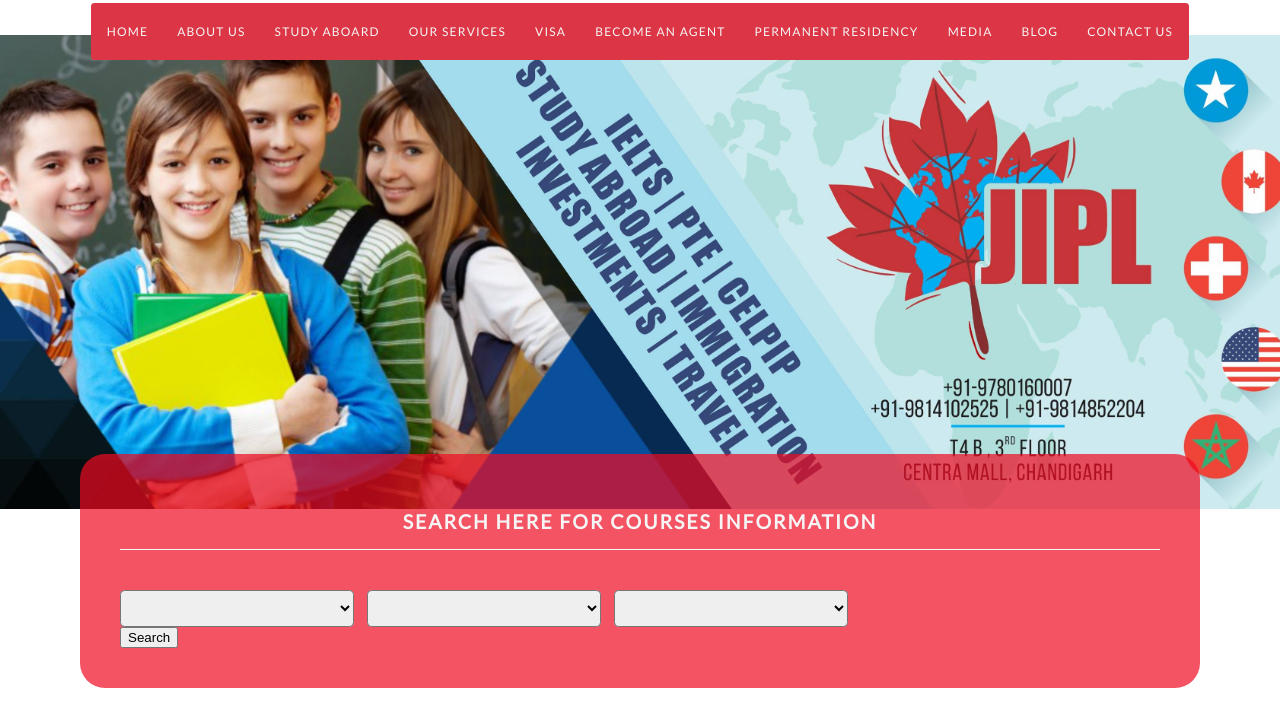
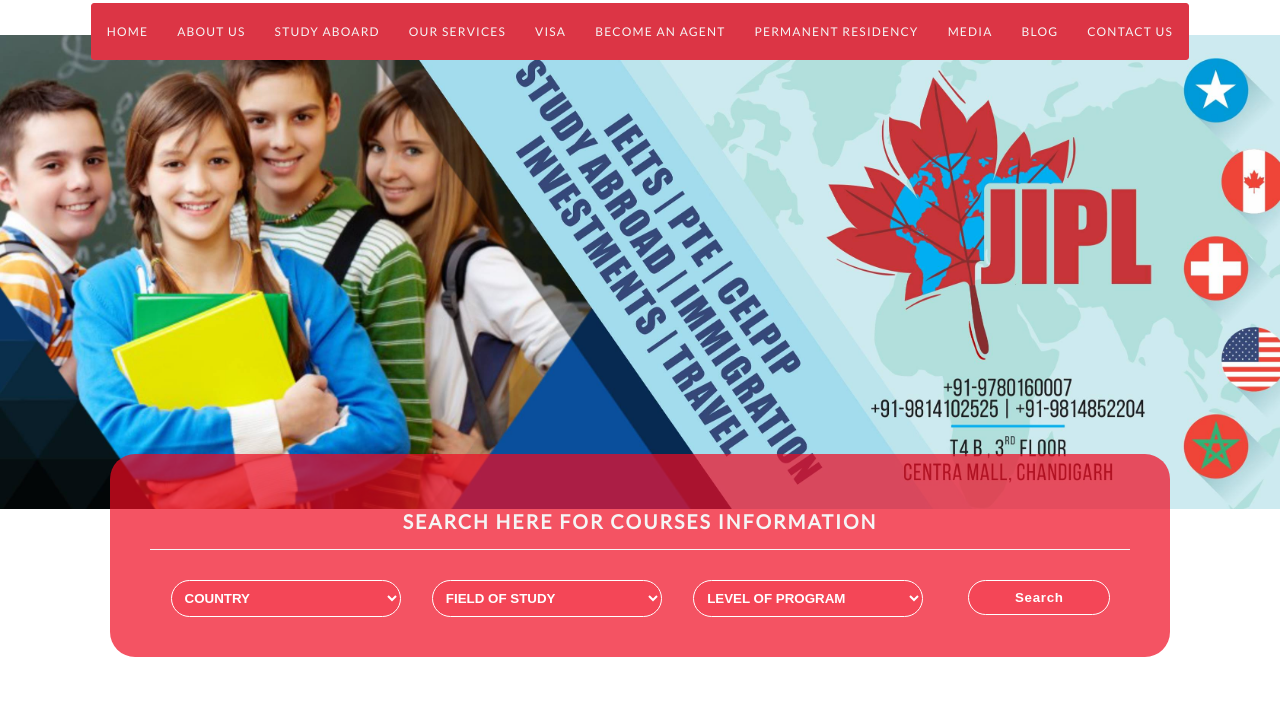
Before and after one commit to NamraAnsari/NamraAnsari.github.io, a plain HTML site: page Jakara/index.html in a window 1280 px wide. Shown: the part 176-885 px from the top of the page. Drawn offline with nearby package versions, Linux system fonts and the light colour scheme.

Commit message:
fixed css related issues

```diff
--- a/Jakara/css/style.css
+++ b/Jakara/css/style.css
@@ -143,49 +143,17 @@ body{
 .show{
     display: block;
 }
+/* .section-1{
+    width: 100%;
+    height: 100vh;
+    position: relative;
+} */
 .banner img{
     max-width: 100%;
     max-height: 100vh;
 }
-/* .banner{
-    position: absolute;
-
-} */
-.steps{
-   margin: 65px 0;
-   color: rgb(31, 30, 30)
-}
-.steps-desc{
-    width: 20%;
-    float: left;
-}
-.steps-header h1{
-    font-family: 'Alfa Slab One','Lato';
-    text-align: center;
-    letter-spacing: 5;
-    margin-bottom: 70px;
-    line-height: 1.7;
-    text-transform: uppercase;
-}
-.steps-img{
-    background-color: #bb2837;
-    border-radius: 50%;
-    padding: 40px;
-    margin: 0 17%;
-    margin-bottom: 50px;
-
-}
-.img-desc{
-    font-family: 'Lato', sans-serif;
-    text-align: center;
-    line-height: 1.7;
-    font-weight: 600;
-    padding: 0 50px;
-    font-size: 102%;
-    /* padding: 0 5px; */
-}
 .search-courses{
-    margin: 0 40px;
+    margin: 0 70px;
     padding: 40px;
     background-color: rgba(240, 10, 33, 0.7);
     border-radius: 25px;
@@ -199,21 +167,105 @@ body{
     text-align: center;
     letter-spacing: 2;
 }
+.search-body{
+    width: 100%;
+    margin-top: 30px;
+}
 .search-fields{
-    width: 75%;
-    margin-right: -10px;
-    padding-top: 40px;
+    width: 80%;
+    margin: 0 -2% 0 .5%;
+    float: left;
 }
-.search-fields select{
-    width: 30%;
-    margin-right: 10px;
+.field-size{
+    width: 33.33%;
+    padding: 0 2%;
+    box-sizing: border-box;
+    float: left;
+}
+.field-size select{
+    width: 100%;
     padding: 9px;
-    border-radius: 4.5px;
+    background-color: rgba(240, 10, 33, 0.17);
+    border: 1px solid #FFF;
+    color: #FFF;
+    border-radius: 25px;
+    text-transform: uppercase;
+    transition-duration: .5s;
+    font-weight: 600;
+}
+.field-size select *{
+    background-color: #fff;
+    color: #000;
+    /* margin-top: 5px; */
+}
+.field-size select:hover,
+.field-size select:focus{
+    outline: none;
+}
+.search-btn{
+    width: 19.5%;
+    float: left;
+    padding: 0 0 0 5%;
+    box-sizing: border-box;
+}
+.search-btn input{
+    width: 100%;
+    padding: 9px;
+    background-color: rgba(240, 10, 33, 0.17);
+    border: 1px solid #FFF;
+    color: #FFF;
+    border-radius: 25px;
+    outline: none;
+    /* text-transform: uppercase; */
+    font-weight: 700;
+    letter-spacing: .7px;
+    transition-property: all;
+    transition-duration: .5s;
+    cursor: pointer;
+}
+.search-btn input:hover,
+.search-btn input:focus{
+    color: #f00a21;
+    background-color: #fff;
+    /* text-shadow: 0 0 5px #f00a21; */
+    box-shadow: 0 0 10px #f00a21;
+}
+.steps{
+   margin: 0 0 65px 0;
+   color: rgb(31, 30, 30)
+}
+.steps-header h1{
+    font-family: 'Alfa Slab One','Lato';
+    text-align: center;
+    letter-spacing: 5;
+    margin-bottom: 70px;
+    line-height: 1.7;
     text-transform: uppercase;
 }
-.search-btn{
-    width: 25%;
+.steps-desc{
+    width: 20%;
     float: left;
+}
+.steps-img{
+    width: 100%;
+    margin: 0 17%;
+    margin-bottom: 50px;
+    position: relative;
+}
+.steps-img img{
+    padding: 40px;
+    box-sizing: border-box;
+    border-radius: 50%;
+    background-color: #bb2837;
+}
+.img-desc{
+    font-family: 'Lato', sans-serif;
+    text-align: center;
+    line-height: 1.7;
+    font-weight: 600;
+    padding: 0 50px;
+    font-size: 102%;
+    /* padding: 0 5px; */
 }
 .group:before,
 .group:after {
--- a/Jakara/index.html
+++ b/Jakara/index.html
@@ -5,11 +5,13 @@
     <link href="https://fonts.googleapis.com/css?family=Alfa+Slab+One|Lato" rel="stylesheet">
     <title>Overseas</title>
     <link rel="stylesheet" type="text/css" href="css/style.css">
+    <link rel="shortcut icon" href="images/logo.png" type="image/x-icon">
 	<script type='text/javascript' src='http://ajax.googleapis.com/ajax/libs/jquery/1.3.2/jquery.min.js?ver=1.3.2'></script>
     <script src="js/main.js"></script>
 </head>
 
 <body>
+    <div class="site-wrapper">
         <div class="header-wrapper">
             <div class="contact-info group">
                 <div class="container">
@@ -22,13 +24,11 @@
                     </div>
                 </div>
             </div>
-
             <div class="logo-image">
                 <div class="container">
                     <img src="images/logo.png">
                 </div>
             </div>
-
             <div class="navbar">
                 <div class="container nav-container">
                     <nav id="topNav">
@@ -118,18 +118,20 @@
                 </div>
             </div>
         </div>
-    <div>
+        <div class="section-1" >
             <div class="banner" id="cf">
                 <img src="images/bn.jpg">
             </div>
             <div class="container">
-            <div class="search-courses group">
+                <div class="search-courses">
                     <div class="search-header">
                         <h2>Search here for courses information</h2>
                     </div>
-                <div class="search-fields">
+                    <div class="search-body group">
+                        <div class="search-fields group">
+                            <div class="field-size">
                                 <select name="country">
-                                <option value="country_0"></option>
+                                    <option value="" disabled selected hidden>Country</option>
                                     <option value="country_1">Bulgaria</option>
                                     <option value="country_2">Canada</option>
                                     <option value="country_3">China</option>
@@ -150,8 +152,10 @@
                                     <option value="country_18">United Kingdom</option>
                                     <option value="country_19">United States</option>
                                 </select>
+                            </div>
+                            <div class="field-size">
                                 <select name="field" placeholder="Field of Study">
-                                <option value="field_0"></option>
+                                    <option value="" disabled selected hidden>Field Of Study</option>
                                     <option value="field_1">Agriculture</option>
                                     <option value="field_2">Architecture</option>
                                     <option value="field_3">Arts</option>
@@ -186,8 +190,10 @@
                                     <option value="field_32">Technician</option>
                                     <option value="field_33">Tourism</option>
                                 </select>
+                            </div>
+                            <div class="field-size">
                                 <select name="levelOfProgram">
-                                <option value="level_0"></option>
+                                    <option value="" disabled selected hidden>Level Of Program</option>
                                     <option value="level_1">Adv. Post Secondary Diploma</option>
                                     <option value="level_2">Advanced Certificate</option>
                                     <option value="level_3">Advanced Diploma</option>
@@ -209,11 +215,15 @@
                                     <option value="level_19">Under Graduate</option>
                                 </select>
                             </div>
+                        </div>
                         <div class="search-btn">
                             <input type="submit" value="Search">
                         </div>
                     </div>
                 </div>
+            </div>
+        </div>
+        <div class="section-2">
             <div class="container">
                 <div class="steps group">
                     <div class="steps-header">
@@ -262,6 +272,12 @@
                 </div>
             </div>
         </div>
+        <div class="section-3">
+            <div class="achievements-container">
+                <div class=""></div>
+            </div>
+        </div>
+    </div>
 </body>
 
 </html>
```
Also changed, not shown: Jakara/js/jquery.dropdown.js (deleted, +0 -64 lines), Jakara/images/2x/baseline_art_track_black_24dp.png (added), Jakara/images/2x/round_person_black_24dp.png (added), Jakara/images/bn-01.png (deleted), Jakara/images/handshake.png (added), Jakara/images/trophy.png (added). Lines whose indentation alone changed are shown as unchanged.
